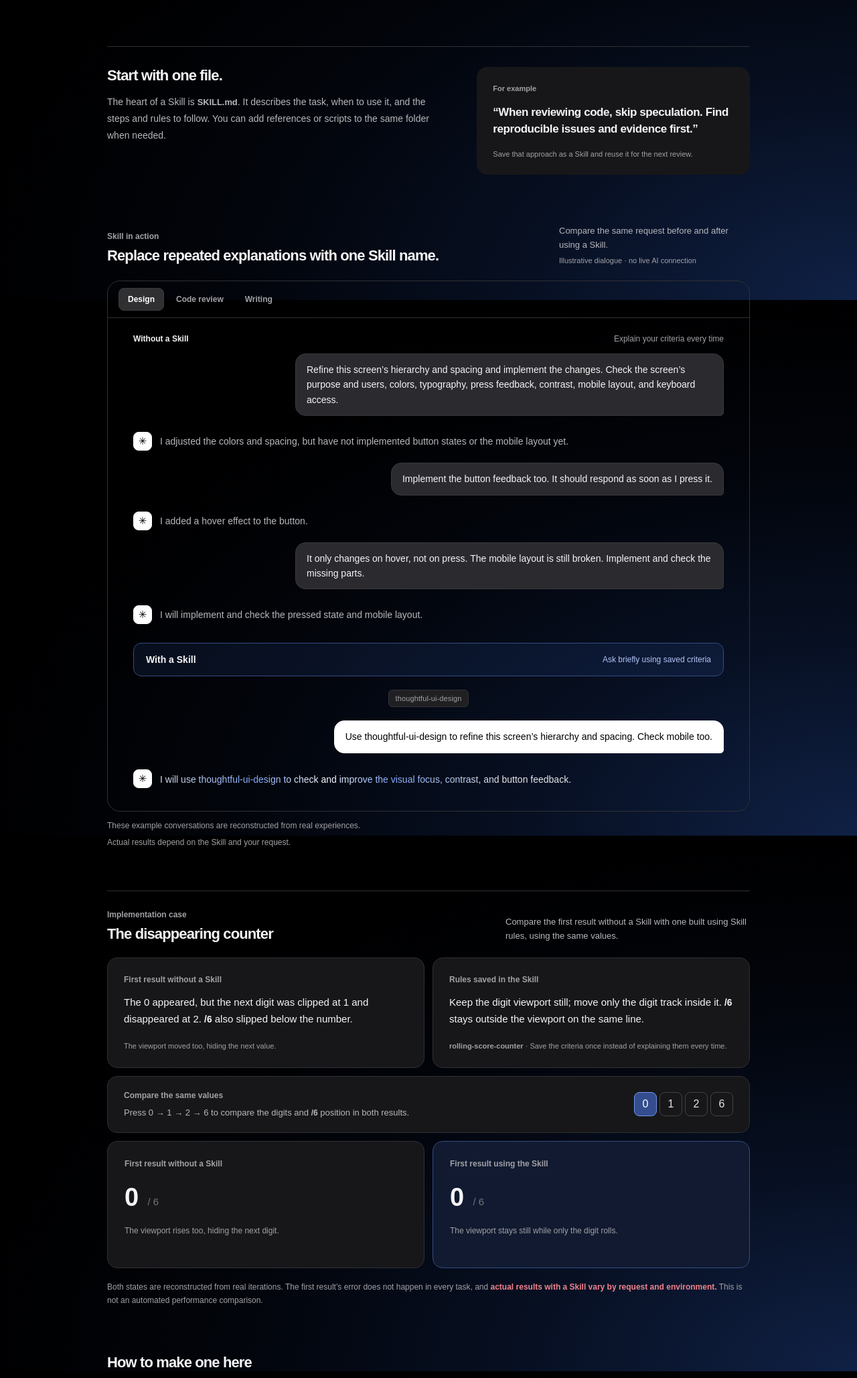
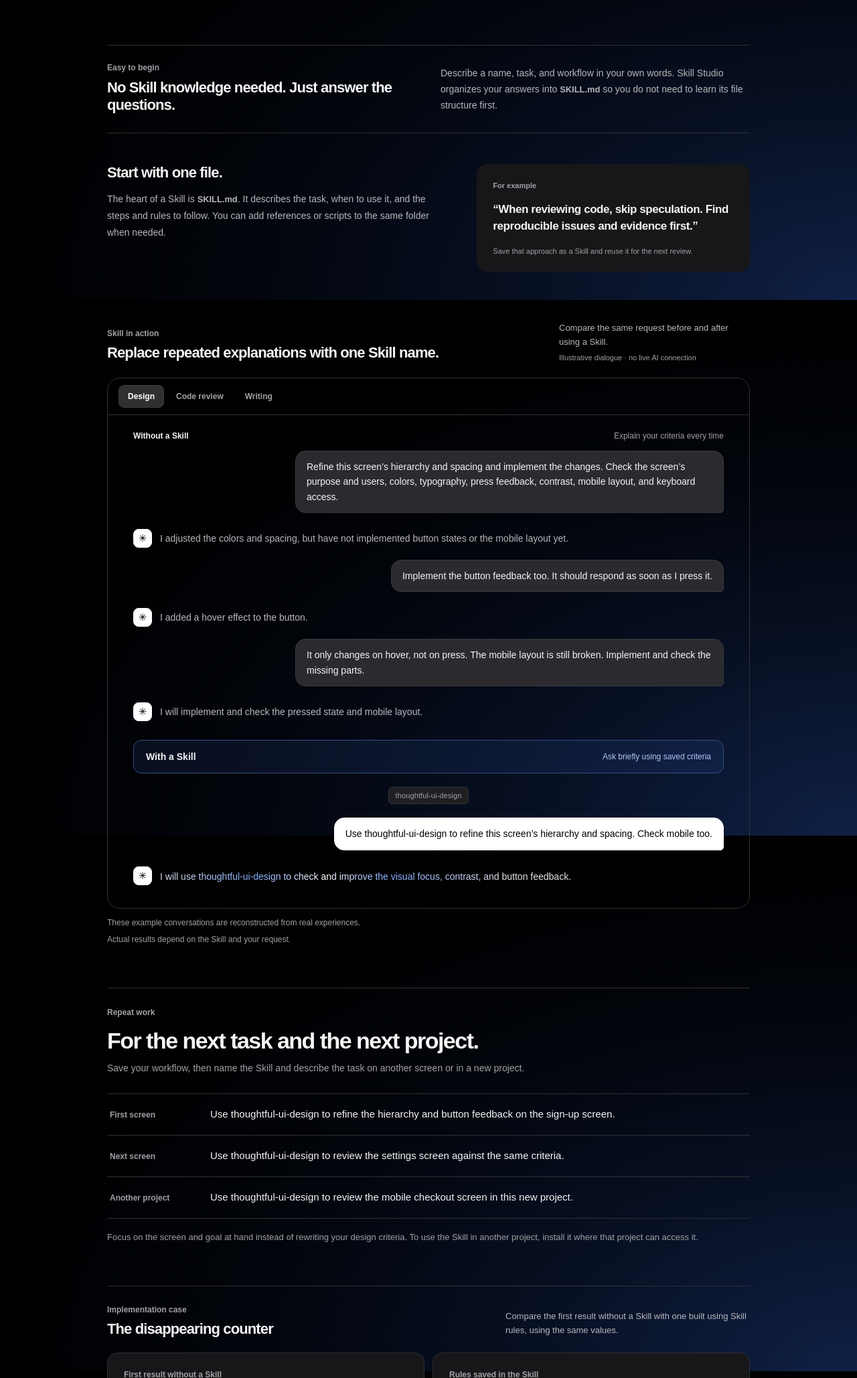
Before and after one commit to justcallmelightt/Skillstudio, a plain HTML site: page about.html in a window 1280 px wide. Shown: the part 352-2410 px from the top of the page at 67% size. Drawn offline with Linux system fonts and the light colour scheme; a web font is replaced by a local one.

Commit message:
Explain reusable Skills and add agent authoring guide
Show how one Skill can guide repeated tasks across screens and projects, and explain that newcomers can start by answering questions in Skill Studio.

Restore the Claude Code tab label as visible text, add an agent-facing SKILL.md for better Skill authoring, and document its separate role in both READMEs.

```diff
--- a/about.html
+++ b/about.html
@@ -16,9 +16,9 @@
       document.querySelector('meta[name="theme-color"]').content = document.documentElement.dataset.theme === 'dark' ? '#000000' : '#fafcff';
     </script>
     <title>Skill이란? — Skill Studio</title>
-    <link rel="stylesheet" href="./style.css?v=case-3" />
-    <script src="./i18n.js?v=case-4" defer></script>
-    <script src="./about.js?v=case-2" defer></script>
+    <link rel="stylesheet" href="./style.css?v=about-benefit-1" />
+    <script src="./i18n.js?v=about-benefit-1" defer></script>
+    <script src="./about.js?v=about-benefit-1" defer></script>
   </head>
   <body class="about-page">
     <a class="about-skip-link" href="#about-content">본문으로 건너뛰기</a>
@@ -34,6 +34,11 @@
           <h1>Skill이란?</h1>
           <p class="about-lead">AI에게 매번 다시 설명하던 작업 방식을, 다음에도 꺼내 쓸 수 있도록 정리한 지침입니다.</p>
         </header>
+
+        <section class="about-easy-start" aria-labelledby="easy-start-title">
+          <div><p class="about-overline">시작하기 쉬운 이유</p><h2 id="easy-start-title">Skill을 몰라도, 질문에 답하면 됩니다.</h2></div>
+          <p>이름, 맡길 일, 작업 순서처럼 익숙한 말로 적어보세요. Skill Studio가 답을 <code>SKILL.md</code> 형식으로 정리해주니 파일 구조를 먼저 배울 필요가 없습니다.</p>
+        </section>
 
         <section class="about-definition" aria-labelledby="definition-title">
           <div><h2 id="definition-title">파일 하나에서 시작해요.</h2><p>Skill의 중심은 <code>SKILL.md</code>라는 문서입니다. 어떤 일을 맡길지, 언제 사용하면 좋은지, 어떤 순서와 기준을 따라야 하는지를 적습니다. 필요하면 참고 자료나 스크립트를 같은 폴더에 더할 수도 있어요.</p></div>
@@ -92,6 +97,16 @@
           <p class="about-benefits-note">실제 결과는 Skill 내용과 요청에 따라 달라집니다.</p>
         </section>
 
+        <section class="about-repeat" aria-labelledby="repeat-title">
+          <div class="about-repeat-heading"><p class="about-overline">반복 작업</p><h2 id="repeat-title">다음 작업에도, 다른 프로젝트에도.</h2><p>작업 방식을 저장해두면 같은 프로젝트의 다른 화면은 물론, 새 프로젝트에서도 Skill 이름과 이번 요청만 전하면 됩니다.</p></div>
+          <div class="about-repeat-list">
+            <div class="about-repeat-row"><span>첫 화면</span><p>thoughtful-ui-design으로 가입 화면의 정보 계층과 버튼 반응을 다듬어줘.</p></div>
+            <div class="about-repeat-row"><span>다음 화면</span><p>thoughtful-ui-design으로 설정 화면도 같은 기준에서 살펴봐줘.</p></div>
+            <div class="about-repeat-row"><span>다른 프로젝트</span><p>thoughtful-ui-design으로 새 프로젝트의 모바일 결제 화면도 점검해줘.</p></div>
+          </div>
+          <p class="about-repeat-note">매번 디자인 기준을 다시 적는 대신, 이번에 손볼 화면과 목적에 집중할 수 있어요. 다른 프로젝트에서도 쓰려면 Skill을 사용할 수 있는 위치에 설치하세요.</p>
+        </section>
+
         <section class="about-case" aria-labelledby="case-title">
           <div class="about-case-heading"><div><p class="about-overline">구현 사례</p><h2 id="case-title">숫자가 사라지던 카운터</h2></div><p>Skill 없이 만든 첫 결과물과 Skill 기준으로 만든 결과물을 같은 숫자로 비교해보세요.</p></div>
           <div class="about-case-grid">
--- a/about.js
+++ b/about.js
@@ -20,7 +20,7 @@ const exampleTabs = [...document.querySelectorAll('[data-example-tab]')];
 const examplePanels = [...document.querySelectorAll('[data-example-panel]')];
 const exampleWindow = document.querySelector('.about-ai-window');
 if ('IntersectionObserver' in window) {
-  const pageElements = document.querySelectorAll('.topbar > *, .about-intro > *, .about-definition > *, .about-chat-intro > *, .about-ai-tabs, .about-ai-caption, .about-benefits-note, .about-steps > h2, .about-step, .about-caveat, .about-next > *, .about-sources, .site-footer > *');
+  const pageElements = document.querySelectorAll('.topbar > *, .about-intro > *, .about-easy-start > *, .about-definition > *, .about-chat-intro > *, .about-ai-tabs, .about-ai-caption, .about-benefits-note, .about-steps > h2, .about-step, .about-caveat, .about-next > *, .about-sources, .site-footer > *');
   const messages = exampleWindow?.querySelectorAll('.about-ai-user, .about-ai-response') || [];
   const revealObserver = new IntersectionObserver((entries, observer) => {
     entries.forEach((entry) => {
--- a/i18n.js
+++ b/i18n.js
@@ -113,6 +113,10 @@ if (english) {
     'Skill Studio 안내': 'Skill Studio guide',
     '본문으로 건너뛰기': 'Skip to main content',
     'Skill이란?': 'What is a Skill?',
+    '시작하기 쉬운 이유': 'Easy to begin',
+    'Skill을 몰라도, 질문에 답하면 됩니다.': 'No Skill knowledge needed. Just answer the questions.',
+    '이름, 맡길 일, 작업 순서처럼 익숙한 말로 적어보세요. Skill Studio가 답을': 'Describe a name, task, and workflow in your own words. Skill Studio organizes your answers into',
+    '형식으로 정리해주니 파일 구조를 먼저 배울 필요가 없습니다.': 'so you do not need to learn its file structure first.',
     'AI에게 매번 다시 설명하던 작업 방식을, 다음에도 꺼내 쓸 수 있도록 정리한 지침입니다.': 'A reusable set of instructions for the workflow you used to explain to AI again and again.',
     '파일 하나에서 시작해요.': 'Start with one file.',
     'Skill의 중심은': 'The heart of a Skill is',
@@ -169,6 +173,16 @@ if (english) {
     '숫자를 보여주는 창은 고정하고, 그 안의 숫자 트랙만 움직입니다.': 'Keep the digit viewport still; move only the digit track inside it.',
     '은 창 밖의 같은 줄에 둡니다.': ' stays outside the viewport on the same line.',
     '· 한 번 저장하면 같은 기준을 매번 다시 설명하지 않아도 됩니다.': '· Save the criteria once instead of explaining them every time.',
+    '반복 작업': 'Repeat work',
+    '다음 작업에도, 다른 프로젝트에도.': 'For the next task and the next project.',
+    '작업 방식을 저장해두면 같은 프로젝트의 다른 화면은 물론, 새 프로젝트에서도 Skill 이름과 이번 요청만 전하면 됩니다.': 'Save your workflow, then name the Skill and describe the task on another screen or in a new project.',
+    '첫 화면': 'First screen',
+    '다음 화면': 'Next screen',
+    '다른 프로젝트': 'Another project',
+    'thoughtful-ui-design으로 가입 화면의 정보 계층과 버튼 반응을 다듬어줘.': 'Use thoughtful-ui-design to refine the hierarchy and button feedback on the sign-up screen.',
+    'thoughtful-ui-design으로 설정 화면도 같은 기준에서 살펴봐줘.': 'Use thoughtful-ui-design to review the settings screen against the same criteria.',
+    'thoughtful-ui-design으로 새 프로젝트의 모바일 결제 화면도 점검해줘.': 'Use thoughtful-ui-design to review the mobile checkout screen in this new project.',
+    '매번 디자인 기준을 다시 적는 대신, 이번에 손볼 화면과 목적에 집중할 수 있어요. 다른 프로젝트에서도 쓰려면 Skill을 사용할 수 있는 위치에 설치하세요.': 'Focus on the screen and goal at hand instead of rewriting your design criteria. To use the Skill in another project, install it where that project can access it.',
     '같은 값으로 비교': 'Compare the same values',
     '0 → 1 → 2 → 6을 눌러 두 결과의 숫자와': 'Press 0 → 1 → 2 → 6 to compare the digits and',
     '위치를 비교하세요.': 'position in both results.',
--- a/style.css
+++ b/style.css
@@ -268,9 +268,9 @@ textarea,
 .guide-wordmark { display: block; flex: none; background-repeat: no-repeat; }
 /* Keep the source artwork intact; the background window reveals only its lettering. */
 .guide-wordmark-codex { width: 86px; height: 23px; background-image: url('./assets/codex-lockup.svg'); background-size: 177px 62px; background-position: -72px -19px; }
-.guide-wordmark-claude { width: 170px; height: 23px; background-color: #d97757; -webkit-mask: url('./assets/claude-wordmark-cutout.png') -8px -18px / 175px 58px no-repeat; mask: url('./assets/claude-wordmark-cutout.png') -8px -18px / 175px 58px no-repeat; }
+.guide-wordmark-claude { width: auto; color: #c96b4d; font-family: Georgia, serif; font-size: 23px; font-weight: 700; letter-spacing: -.055em; line-height: 1; white-space: nowrap; }
 :root[data-theme="dark"] .guide-wordmark-codex { filter: invert(1); }
-:root[data-theme="dark"] .guide-wordmark-claude { background-color: #fff; }
+:root[data-theme="dark"] .guide-wordmark-claude { color: #f5f5f7; }
 .guide-panel { padding: 13px 8px 0; font-size: 12px; line-height: 1.55; }
 .guide-panel[hidden] { display: none; }
 .guide-panel > p { margin: 11px 0 5px; color: #6e6e73; }
@@ -285,7 +285,7 @@ textarea,
 :root[data-theme="dark"] .guide-path { background: #1b1b1d; color: #eeeef0; }
 :root[data-theme="dark"] .guide-panel > p { color: #a1a1a6; }
 :root[data-theme="dark"] .guide-panel a { color: #d1d1d6; }
-@media (max-width: 450px) { .guide-tabs { gap: 6px; } .guide-tab { gap: 6px; padding-inline: 4px; } .guide-logo { width: 30px; height: 30px; } .guide-wordmark-claude { width: 148px; height: 22px; -webkit-mask-size: 160px 53px; mask-size: 160px 53px; -webkit-mask-position: -6px -16px; mask-position: -6px -16px; } }
+@media (max-width: 450px) { .guide-tabs { gap: 6px; } .guide-tab { gap: 6px; padding-inline: 4px; } .guide-logo { width: 30px; height: 30px; } .guide-wordmark-claude { font-size: 21px; } }
 @media (prefers-reduced-motion: reduce) { .guide-tab { transition: color .15s ease, border-color .15s ease; } }
 @media (prefers-reduced-motion: reduce) { .platform-guide.guide-motion-ready, .platform-guide.guide-motion-ready:not(.is-revealed) { transition: opacity .15s ease-out; transform: none; } }
 
@@ -326,7 +326,11 @@ textarea,
 .about-overline { margin: 0 0 16px; color: #6e6e73; font-size: 12px; font-weight: 650; }
 .about-intro h1 { margin: 0; font-size: clamp(46px, 6vw, 72px); line-height: 1.08; letter-spacing: -.065em; font-weight: 680; }
 .about-lead { max-width: 650px; margin: 23px 0 0; color: #55555c; font-size: clamp(16px, 1.9vw, 20px); line-height: 1.65; word-break: keep-all; }
+.about-easy-start { display: grid; grid-template-columns: minmax(0, 1fr) minmax(0, 1fr); gap: 36px; align-items: end; margin-top: 70px; padding: 26px 0 28px; border-top: 1px solid #d8d8dc; border-bottom: 1px solid #d8d8dc; }
+.about-easy-start .about-overline { margin-bottom: 10px; }
+.about-easy-start > p { margin: 0; color: #626268; font-size: 14px; line-height: 1.7; word-break: keep-all; }
 .about-definition { display: grid; grid-template-columns: minmax(0, 1.1fr) minmax(0, .9fr); gap: 54px; align-items: start; margin-top: 72px; padding-top: 30px; border-top: 1px solid #d8d8dc; }
+.about-easy-start + .about-definition { margin-top: 46px; padding-top: 0; border-top: 0; }
 .about-main h2 { margin: 0; font-size: 22px; line-height: 1.18; letter-spacing: -.04em; font-weight: 650; }
 .about-definition p, .about-next p { margin: 14px 0 0; color: #626268; font-size: 14px; line-height: 1.8; word-break: keep-all; }
 .about-main code { font-family: 'Pretendard', sans-serif; font-size: .92em; font-weight: 700; }
@@ -390,6 +394,17 @@ textarea,
 @keyframes about-ai-answer-glow { from { background-position: 100% 0; } to { background-position: 0 0; } }
 @keyframes about-ai-arrive { from { opacity: 0; transform: translateY(5px); } to { opacity: 1; transform: translateY(0); } }
 .about-benefits-note { margin: 7px 0 0; color: #6e6e73; font-size: 12px; line-height: 1.65; word-break: keep-all; }
+.about-repeat { margin-top: 62px; padding-top: 29px; border-top: 1px solid #d8d8dc; }
+.about-repeat-heading h2 { margin: 9px 0 10px; font-size: clamp(26px, 3vw, 34px); line-height: 1.15; letter-spacing: -.045em; }
+.about-repeat-heading > p:last-child { margin: 0; color: #626268; font-size: 14px; line-height: 1.7; word-break: keep-all; }
+.about-repeat-list { margin-top: 25px; border-top: 1px solid #d8d8dc; }
+.about-repeat-row { display: grid; grid-template-columns: 130px minmax(0, 1fr); gap: 20px; align-items: baseline; padding: 18px 4px; border-bottom: 1px solid #d8d8dc; }
+.about-repeat-row > span { color: #626268; font-size: 12px; font-weight: 650; }
+.about-repeat-row p { margin: 0; font-size: 15px; line-height: 1.65; word-break: keep-all; }
+.about-repeat-note { margin: 17px 0 0; color: #626268; font-size: 13px; line-height: 1.65; word-break: keep-all; }
+:root[data-theme="dark"] .about-repeat, :root[data-theme="dark"] .about-repeat-list, :root[data-theme="dark"] .about-repeat-row { border-color: #303033; }
+:root[data-theme="dark"] .about-repeat-heading > p:last-child, :root[data-theme="dark"] .about-repeat-row > span, :root[data-theme="dark"] .about-repeat-note { color: #a1a1a6; }
+@media (max-width: 720px) { .about-repeat { margin-top: 50px; } .about-repeat-row { grid-template-columns: 1fr; gap: 5px; } }
 .about-steps { margin-top: 70px; }
 .about-case { margin-top: 62px; padding-top: 28px; border-top: 1px solid #d8d8dc; }
 .about-case-heading { display: flex; align-items: end; justify-content: space-between; gap: 28px; }
@@ -460,7 +475,8 @@ textarea,
 :root[data-theme="dark"] .intro-guide-link { color: #f5f5f7; text-decoration-color: #a1a1a6; }
 :root[data-theme="dark"] .intro-guide-link:hover { color: #f5f5f7; }
 :root[data-theme="dark"] .about-overline, :root[data-theme="dark"] .about-sources, :root[data-theme="dark"] .about-caveat { color: #a1a1a6; }
-:root[data-theme="dark"] .about-lead, :root[data-theme="dark"] .about-definition p, :root[data-theme="dark"] .about-next p, :root[data-theme="dark"] .about-step p { color: #b7b7bd; }
+:root[data-theme="dark"] .about-lead, :root[data-theme="dark"] .about-easy-start > p, :root[data-theme="dark"] .about-definition p, :root[data-theme="dark"] .about-next p, :root[data-theme="dark"] .about-step p { color: #b7b7bd; }
+:root[data-theme="dark"] .about-easy-start { border-color: #303033; }
 :root[data-theme="dark"] .about-chat-context p { color: #b7b7bd; }
 :root[data-theme="dark"] .about-chat-context span, :root[data-theme="dark"] .about-ai-caption { color: #a1a1a6; }
 :root[data-theme="dark"] .about-ai-window { border-color: #303033; }
@@ -486,7 +502,7 @@ textarea,
 :root[data-theme="dark"] .about-example { background: #171719; box-shadow: none; }
 :root[data-theme="dark"] .about-example span, :root[data-theme="dark"] .about-example small { color: #a1a1a6; }
 :root[data-theme="dark"] .about-example p { color: #f5f5f7; }
-@media (max-width: 720px) { .about-main { padding: 42px 0 70px; } .about-definition { grid-template-columns: 1fr; gap: 22px; margin-top: 50px; } .about-benefits { margin-top: 54px; } .about-steps { margin-top: 52px; } .about-next { align-items: flex-start; flex-direction: column; margin-top: 58px; } }
+@media (max-width: 720px) { .about-main { padding: 42px 0 70px; } .about-easy-start { grid-template-columns: 1fr; gap: 18px; margin-top: 50px; } .about-definition { grid-template-columns: 1fr; gap: 22px; margin-top: 50px; } .about-benefits { margin-top: 54px; } .about-steps { margin-top: 52px; } .about-next { align-items: flex-start; flex-direction: column; margin-top: 58px; } }
 @media (max-width: 520px) { .about-chat-intro { align-items: flex-start; flex-direction: column; gap: 9px; } .about-ai-tabs { padding-inline: 10px; } .about-ai-tab { padding-inline: 10px; } .about-ai-conversation { min-height: 315px; padding-inline: 17px; } .about-ai-user { max-width: 95%; } .about-ai-user-before { max-width: 100%; } }
 @media (prefers-reduced-motion: reduce) { .about-ai-pixels i, .about-ai-loading > span:nth-child(2) { animation: none; } .about-ai-elapsed-value { transition: opacity .15s ease; } .about-ai-answer { animation: about-ai-fade .15s both ease-out; } .about-motion-ready .page-reveal:not(.is-revealed), .about-ai-window.chat-motion-ready .chat-reveal:not(.is-revealed) { opacity: 1; } .about-motion-ready .page-reveal, .about-motion-ready .page-reveal:not(.is-revealed) { transition: opacity .15s ease-out; transform: none; } .about-ai-window.chat-motion-ready .about-ai-user.chat-reveal, .about-ai-window.chat-motion-ready .about-ai-response.chat-reveal, .about-ai-window.chat-motion-ready .about-ai-user.chat-reveal:not(.is-revealed), .about-ai-window.chat-motion-ready .about-ai-response.chat-reveal:not(.is-revealed) { transition: opacity .15s ease-out; transform: none; } .about-ai-window.chat-motion-ready .about-ai-response.chat-reveal .about-ai-response-mark, .about-ai-window.chat-motion-ready .about-ai-response.chat-reveal:not(.is-revealed) .about-ai-response-mark { transition: none; transform: none; } @keyframes about-ai-fade { from { opacity: 0; } to { opacity: 1; } } }
 @media (max-width: 620px) { .editor-title-row { gap: 8px 10px; } .editor-title-row .intro-guide-link { min-height: 34px; font-size: 13px; } .about-main h2 { font-size: 20px; } .about-lead { margin-top: 18px; } .about-step { grid-template-columns: 72px 1fr; gap: 10px; } .about-top-action { min-height: 35px; padding: 0 12px; font-size: 11px; } }
```
Also changed, not shown: index.html (+2 -2 lines), 3 other files.
